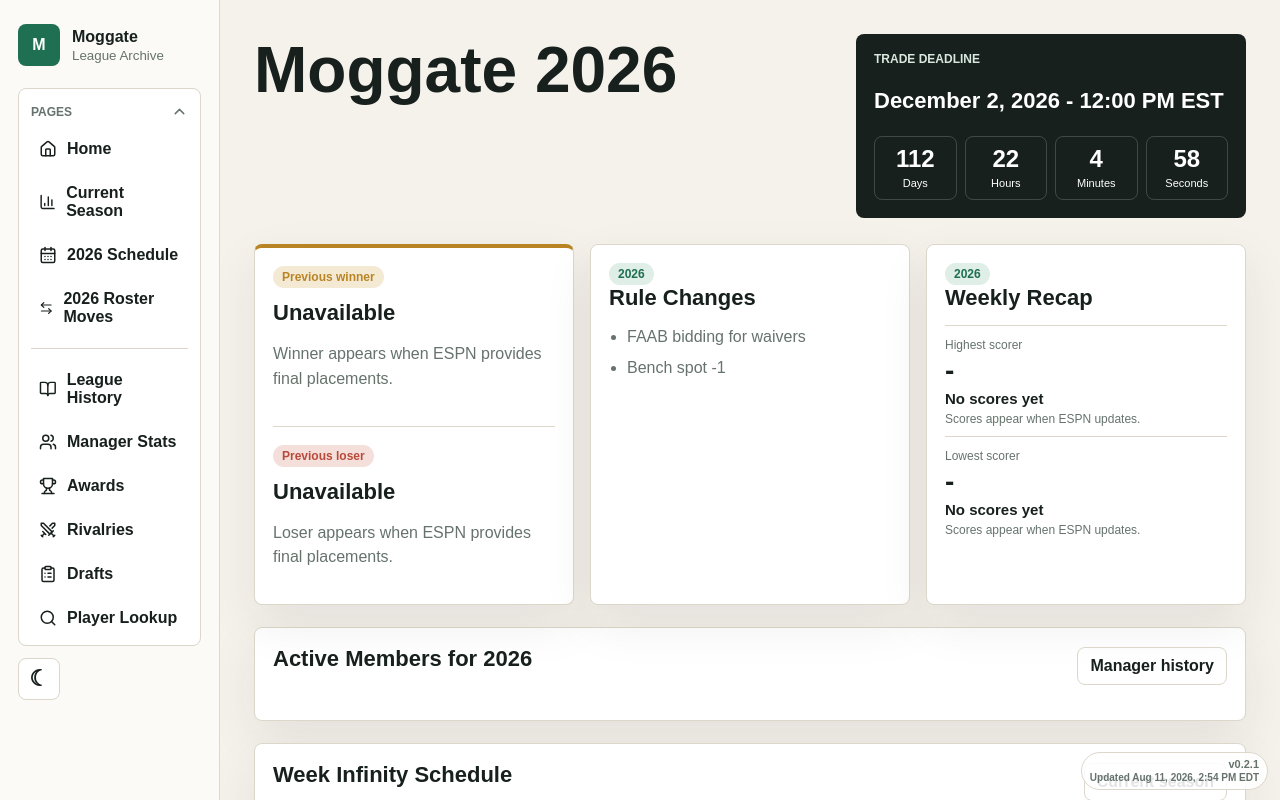
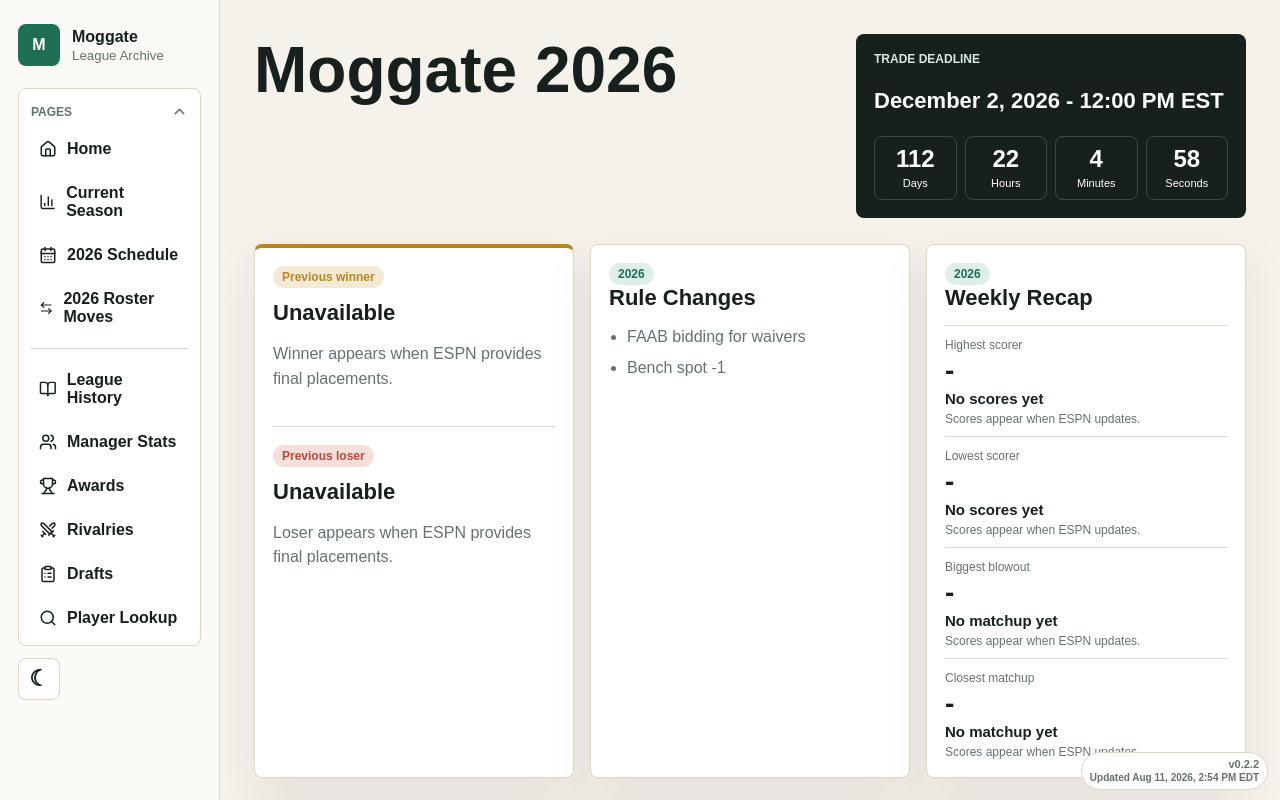
Before and after one commit to trevorp24/Fantasy-History-Website, a Next.js app: page / in a window 1280 px wide. Shown: the top 800 px of the page. Built offline with nearby package versions, Linux system fonts and the light colour scheme.

Commit message:
Update Moggate league site

```diff
--- a/app/managers/ManagersTable.tsx
+++ b/app/managers/ManagersTable.tsx
@@ -130,7 +130,7 @@ export function ManagersTable({ rows }: ManagersTableProps) {
 
 function PlacementChart({ placements }: { placements: PlacementPoint[] }) {
   const validPlacements = placements.filter((placement) => placement.placement);
-  const maxPlacement = Math.max(...validPlacements.map((placement) => placement.placement ?? 0), 1);
+  const maxPlacement = Math.max(14, ...validPlacements.map((placement) => placement.placement ?? 0), 1);
   const width = Math.max(430, placements.length * 76);
   const height = 155;
   const paddingX = 28;
--- a/app/page.tsx
+++ b/app/page.tsx
@@ -49,6 +49,20 @@ export default function HomePage() {
   const highestScorer = weeklyTotals[0];
   const lowestScorer = weeklyTotals[weeklyTotals.length - 1];
   const recapIsProjected = weeklyTotals.length > 0 && weeklyTotals.every((row) => row.projected);
+  const recapMatchups = upcomingSeason?.matchups
+    .filter((matchup) => recapWeek && matchup.week === recapWeek && matchup.homeTeamId && matchup.awayTeamId)
+    .map((matchup) => {
+      const home = matchup.homeTeamId ? teamById.get(matchup.homeTeamId) : undefined;
+      const away = matchup.awayTeamId ? teamById.get(matchup.awayTeamId) : undefined;
+      const homeScore = matchup.completed ? matchup.homeScore : matchup.homeProjectedScore;
+      const awayScore = matchup.completed ? matchup.awayScore : matchup.awayProjectedScore;
+      const margin = homeScore !== undefined && awayScore !== undefined ? Math.abs(homeScore - awayScore) : undefined;
+      return { home, away, homeScore, awayScore, margin };
+    })
+    .filter((row): row is typeof row & { margin: number; homeScore: number; awayScore: number } => row.margin !== undefined && row.homeScore !== undefined && row.awayScore !== undefined) ?? [];
+  const biggestEdge = [...recapMatchups].sort((a, b) => b.margin - a.margin)[0];
+  const closestMatchup = [...recapMatchups].sort((a, b) => a.margin - b.margin)[0];
+  const matchupLabel = (row?: typeof biggestEdge) => row ? `${row.home?.teamName ?? "Home"} ${formatPoints(row.homeScore)} - ${formatPoints(row.awayScore)} ${row.away?.teamName ?? "Away"}` : "No matchup yet";
   const rivalryRecord = (homeManagerId?: string, awayManagerId?: string) => {
     if (!homeManagerId || !awayManagerId) return "No history";
     const record = data.headToHead.find((item) =>
@@ -113,6 +127,18 @@ export default function HomePage() {
               <strong>{lowestScorer ? managerById.get(lowestScorer.team.managerId)?.displayName ?? "Owner unavailable" : "No scores yet"}</strong>
               <em>{lowestScorer?.team.teamName ?? "Scores appear when ESPN updates."}</em>
             </span>
+            <span>
+              <small>{recapIsProjected ? "Biggest projected edge" : "Biggest blowout"}</small>
+              <b>{biggestEdge ? formatPoints(biggestEdge.margin) : "-"}</b>
+              <strong>{matchupLabel(biggestEdge)}</strong>
+              <em>{biggestEdge ? `${managerById.get(biggestEdge.home?.managerId ?? "")?.displayName ?? "Home"} vs ${managerById.get(biggestEdge.away?.managerId ?? "")?.displayName ?? "Away"}` : "Scores appear when ESPN updates."}</em>
+            </span>
+            <span>
+              <small>Closest matchup</small>
+              <b>{closestMatchup ? formatPoints(closestMatchup.margin) : "-"}</b>
+              <strong>{matchupLabel(closestMatchup)}</strong>
+              <em>{closestMatchup ? `${managerById.get(closestMatchup.home?.managerId ?? "")?.displayName ?? "Home"} vs ${managerById.get(closestMatchup.away?.managerId ?? "")?.displayName ?? "Away"}` : "Scores appear when ESPN updates."}</em>
+            </span>
           </div>
         </div>
       </section>
--- a/package.json
+++ b/package.json
@@ -1,6 +1,6 @@
 {
   "name": "moggate-history",
-  "version": "0.2.1",
+  "version": "0.2.2",
   "private": true,
   "scripts": {
     "dev": "next dev",
```
Also changed, not shown: work/generate-preview-pages.mjs (+6 -5 lines), 27 other files (tests, documents, lock files or other folders).
